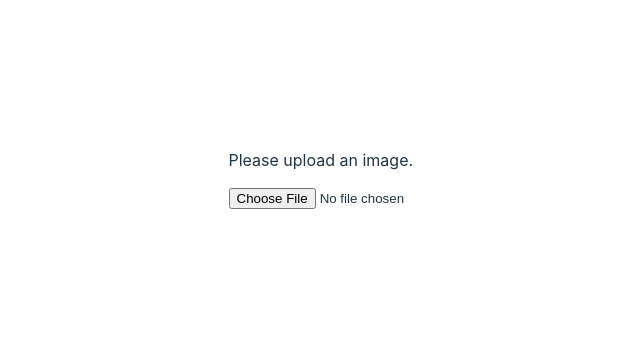
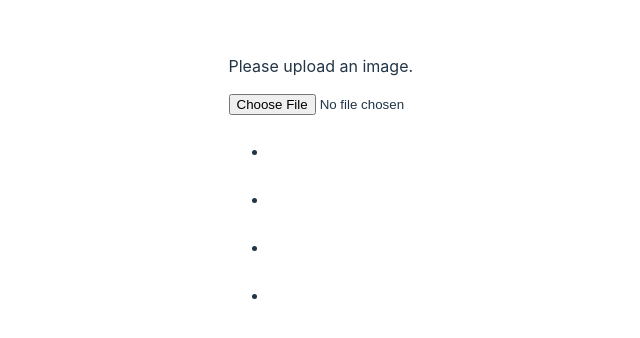
Before and after one commit to juanmalvarezvaa/puzzle-demo, a React (Vite) app: page / in a window 1280 px wide. Shown: the part 208-546 px from the top of the page, without its empty margins (285-925 px from the left). Built offline with nearby package versions, Linux system fonts and the light colour scheme; grey boxes are pictures that could not be loaded.

Commit message:
Temporal before moving to Reorder

```diff
--- a/src/components/Puzzle.jsx
+++ b/src/components/Puzzle.jsx
@@ -1,5 +1,5 @@
-import React, { useState, useEffect } from "react";
-import { motion } from "framer-motion";
+import React, { useState, useEffect, useRef } from "react";
+import { motion, Reorder } from "framer-motion";
 import "./Puzzle.css";
 
 const PUZZLE_WIDTH = 500;
@@ -7,6 +7,10 @@ const PUZZLE_WIDTH = 500;
 const Puzzle = ({ image, rows, cols }) => {
   const [tiles, setTiles] = useState([]);
   const [solved, setSolved] = useState(false);
+  // const [pickedTile, setPickedTile] = useState();
+  // const [droppedTile, setDroppedTile] = useState();
+  // const constraintsRef = useRef(null);
+  const [items, setItems] = useState();
 
   let img = document.createElement("img");
   img.src = image;
@@ -30,10 +34,10 @@ const Puzzle = ({ image, rows, cols }) => {
         });
       }
     }
-    setTiles(shuffle(newTiles));
+    const shuffledTiles = shuffle(newTiles);
+    setTiles(shuffledTiles);
+    setItems(shuffledTiles);
   }, [image, rows, cols]);
-
-  console.log(" newTiles: ", tiles);
 
   const shuffle = (array) => {
     // Fisher-Yates shuffle algorithm (simplified)
@@ -48,26 +52,69 @@ const Puzzle = ({ image, rows, cols }) => {
     return tiles.every((tile, index) => tile.order === index);
   };
 
-  const handleTileClick = (clickedTile) => {
-    // ... (Logic to swap tiles based on user interaction)
-    // Check if the puzzle is solved after each move
-  };
+  // const handleTileClick = (clickedTile) => {
+  //   console.log("clickedTile", clickedTile);
+  //   // ... (Logic to swap tiles based on user interaction)
+  //   // Check if the puzzle is solved after each move
+  // };
+
+  // const handleTileMouseUp = (clickedTile) => {
+  //   console.log("handleTileMouseUp", clickedTile);
+  //   // ... (Logic to swap tiles based on user interaction)
+  //   // Check if the puzzle is solved after each move
+  // };
+
+  const calculateTile = (x, y) => {};
+
+  // const handleOnDragStart = (event, info, tile) => {
+  //   console.log("start: ", info.point.x, info.point.y, tile);
+  //   setPickedTile(tile.id);
+  // };
+
+  // const handleOnDragEnd = (event, info, tile) => {
+  //   console.log("end: ", info.point.x, info.point.y, tile);
+  //   calculateTile;
+  // };
+
+  console.log(" tiles: ", tiles);
 
   return (
     <div className="puzzle-container">
       {solved ? (
         <div>Congratulations! Puzzle Solved!</div>
       ) : (
-        <div className="puzzle">
+        // <motion.div className="puzzle" ref={constraintsRef}>
+        //   {tiles.map((tile) => (
+        //     <motion.div
+        //       drag
+        //       dragConstraints={constraintsRef}
+        //       dragElastic={0.1}
+        //       dragMomentum={false}
+        //       onDragStart={(event, info) =>
+        //         handleOnDragStart(event, info, tile)
+        //       }
+        //       onDragEnd={(event, info) => handleOnDragEnd(event, info, tile)}
+        //       // onMouseUp={() => handleTileMouseUp(tile)}
+        //       key={tile.id}
+        //       className="tile"
+
+        //       // onMouseDown={() => handleTileClick(tile)}
+        //       style={{ ...tile.style, aspectRatio: `${cols} / ${rows}` }}
+        //     />
+        //   ))}
+        // </motion.div>
+        <Reorder.Group axis="y" values={tiles} onReorder={setItems}>
           {tiles.map((tile) => (
+            <Reorder.Item key={tile.id} value={tile}>
               <div
                 key={tile.id}
                 className="tile"
                 onClick={() => handleTileClick(tile)}
                 style={{ ...tile.style, aspectRatio: `${cols} / ${rows}` }}
               />
+            </Reorder.Item>
           ))}
-        </div>
+        </Reorder.Group>
       )}
     </div>
   );
```
Lines whose indentation alone changed are shown as unchanged.
